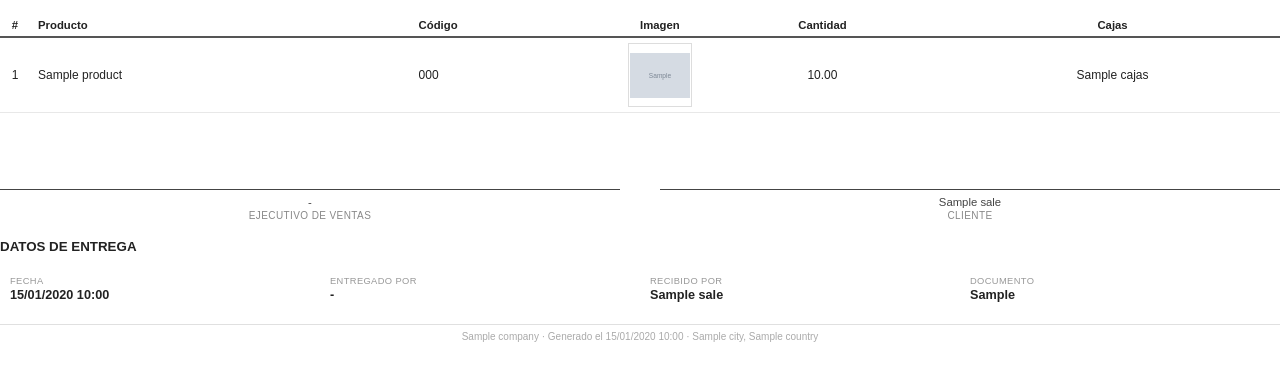
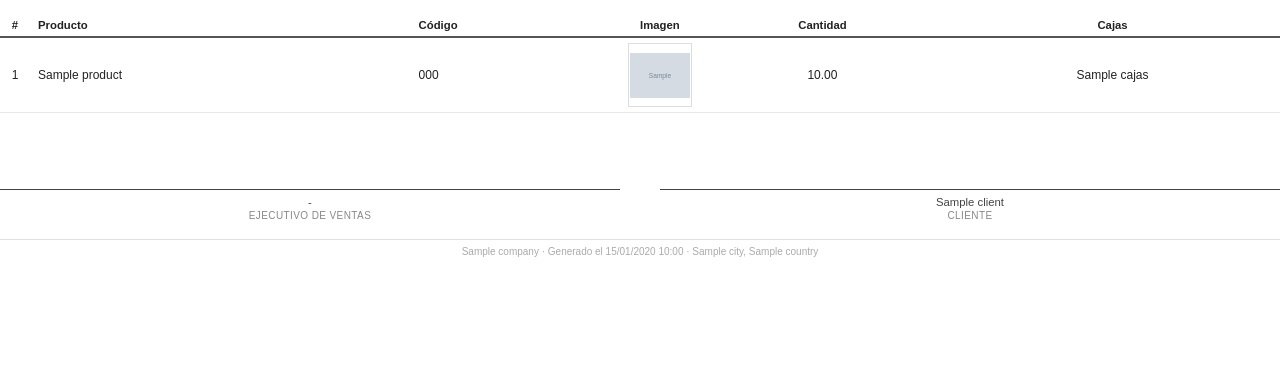
Before and after one commit to wfarelt/sale-of-items, a Django app: template templates/ventas/sale_pdf.html in a window 1280 px wide. Shown: the part 176-557 px from the top of the page. Run offline with Django 5.2, Linux system fonts and the light colour scheme; the template is opened without the code that fills it: most values are stand-ins (such as "Sample title", 1, 10 or a date in 2020); grey boxes marked "Sample" are stand-in pictures.

Commit message:
Update sale PDF for almacen: use Nota de Entrega and custom signature fields

```diff
--- a/templates/ventas/sale_pdf.html
+++ b/templates/ventas/sale_pdf.html
@@ -96,7 +96,7 @@
   </div>
   <div class="header-doc">
     <div class="doc-title">
-      {% if sale.status == 'confirmada' or sale.status == 'confirmed' %}Comprobante de Venta
+      {% if sale.status == 'confirmada' or sale.status == 'confirmed' %}{% if is_almacen_user %}Nota de Entrega{% else %}Comprobante de Venta{% endif %}
       {% elif sale.status == 'anulada' or sale.status == 'canceled' or sale.status == 'cancelled' %}Comprobante Anulado
       {% else %}{{ sale.status|sale_status_es }}{% endif %}
     </div>
@@ -190,37 +190,25 @@
 <!-- Firmas -->
 <div class="signatures">
   <div class="signature-box">
+    {% if is_almacen_user %}
+    <div class="signature-line">{{ current_user_name }}</div>
+    <div class="signature-label">Entrega</div>
+    {% else %}
     <div class="signature-line">{% if sale.delivered_by %}{{ sale.delivered_by.get_full_name|default:sale.delivered_by.username }}{% elif sale.seller %}{{ sale.seller.get_full_name|default:sale.seller.username }}{% else %}-{% endif %}</div>
     <div class="signature-label">Ejecutivo de ventas</div>
+    {% endif %}
   </div>
   <div class="signature-box">
-    <div class="signature-line">{{ sale.received_by_name|default:sale.client.name }}</div>
+    {% if is_almacen_user %}
+    <div class="signature-line">&nbsp;</div>
+    <div class="signature-label">Recibe</div>
+
+    {% else %}
+    <div class="signature-line">{{ sale.client.name }}</div>
     <div class="signature-label">Cliente</div>
+    {% endif %}
   </div>
 </div>
-
-{% if sale.delivered_at %}
-
-<h4>DATOS DE ENTREGA</h4>
-<div class="info-grid" style="margin-top: 8px;">
-  <div class="info-box">
-    <div class="label">Fecha</div>
-    <div class="value">{{ sale.delivered_at|date:"d/m/Y H:i" }}</div>
-  </div>
-  <div class="info-box">
-    <div class="label">Entregado por</div>
-    <div class="value">{% if sale.delivered_by %}{{ sale.delivered_by.get_full_name|default:sale.delivered_by.username }}{% else %}-{% endif %}</div>
-  </div>
-  <div class="info-box">
-    <div class="label">Recibido por</div>
-    <div class="value">{{ sale.received_by_name|default:"-" }}</div>
-  </div>
-  <div class="info-box">
-    <div class="label">Documento</div>
-    <div class="value">{{ sale.received_by_doc|default:"-" }}</div>
-  </div>
-</div>
-{% endif %}
 
 <div class="footer">
   {{ company.name }} · Generado el {{ now|date:"d/m/Y H:i" }}{% if company.city %} · {{ company.city }}{% if company.country %}, {{ company.country }}{% endif %}{% endif %}
--- a/ventas/views.py
+++ b/ventas/views.py
@@ -392,6 +392,7 @@ class SalePDFView(SalesAccessMixin, View):
 		details = list(sale.saledetail_set.select_related("product").all())
 		payments = list(sale.payments.select_related("method").all())
 		total_discount = sum((detail.discount or Decimal("0.00")) for detail in details)
+		current_user_name = request.user.get_full_name() or request.user.username
 		context = {
 			"sale": sale,
 			"details": details,
@@ -400,6 +401,8 @@ class SalePDFView(SalesAccessMixin, View):
 			"company": Company.get_solo(),
 			"now": timezone.localtime(),
 			"show_prices": not request.user.is_almacen,
+			"is_almacen_user": request.user.is_almacen,
+			"current_user_name": current_user_name,
 		}
 		filename = f"venta_{sale.id}.pdf"
 		return render_to_pdf("ventas/sale_pdf.html", context, filename=filename, base_url=request.build_absolute_uri("/"))
```
